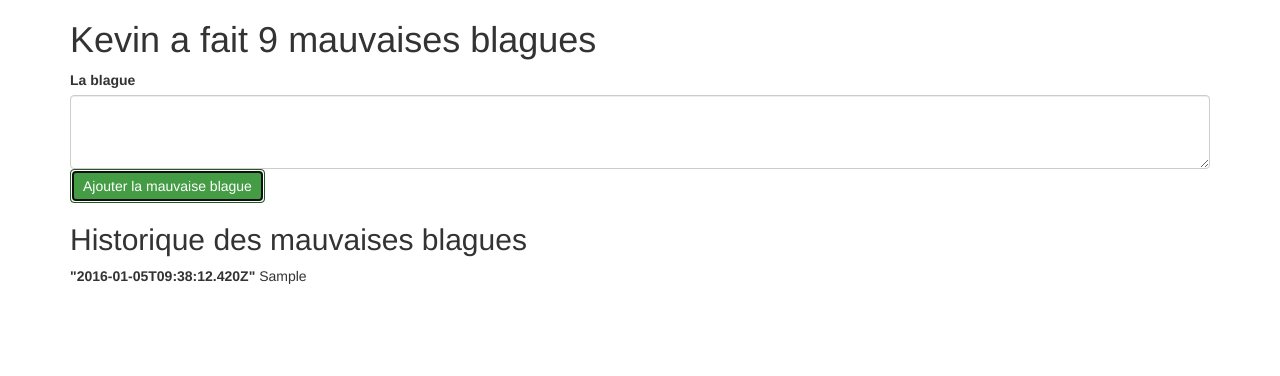
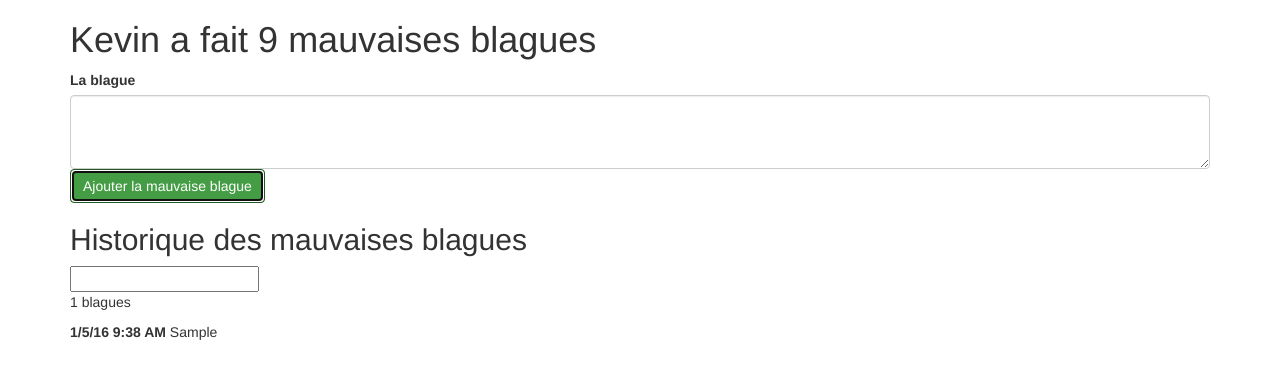
Before and after one commit to RudyBaer/ex_projet_kevin, a website: page html/index.html in a window 1280 px wide. Both pictures are taken after typing "Sample" into the empty fields and a click on the button "Ajouter la mauvaise blague". Drawn offline with nearby package versions, Linux system fonts and the light colour scheme; some packages are replaced by stand-ins of ours; a script that the page names is missing.

Commit message:
ex: filters
count jokes
filter jokes
display date

```diff
--- a/html/index.html
+++ b/html/index.html
@@ -21,8 +21,10 @@
     </form>
 
     <h2>Historique des mauvaises blagues</h2>
-    <div ng-repeat="joke in jokes">
-        <p><strong>{{joke.date}}</strong> {{joke.txt}}</p>
+    <input type="text" ng-model="jokefilter">
+    <p>{{(jokes | filter:jokefilter).length }} blagues</p>
+    <div ng-repeat="joke in jokes | filter:jokefilter">
+        <p><strong>{{joke.date | date : 'short'}}</strong> {{joke.txt}}</p>
     </div>
 
 </div>
```
